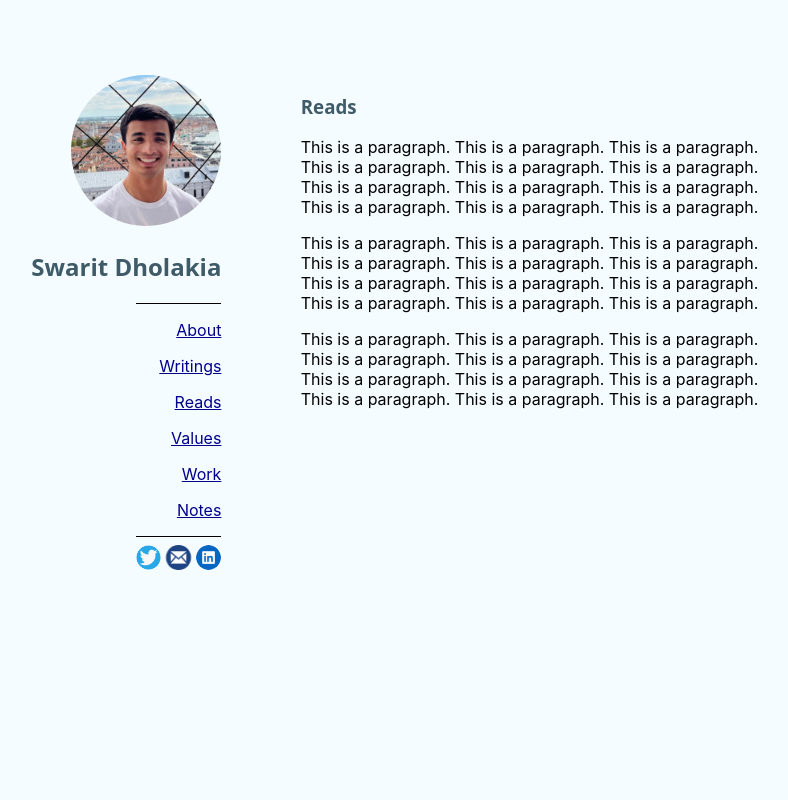
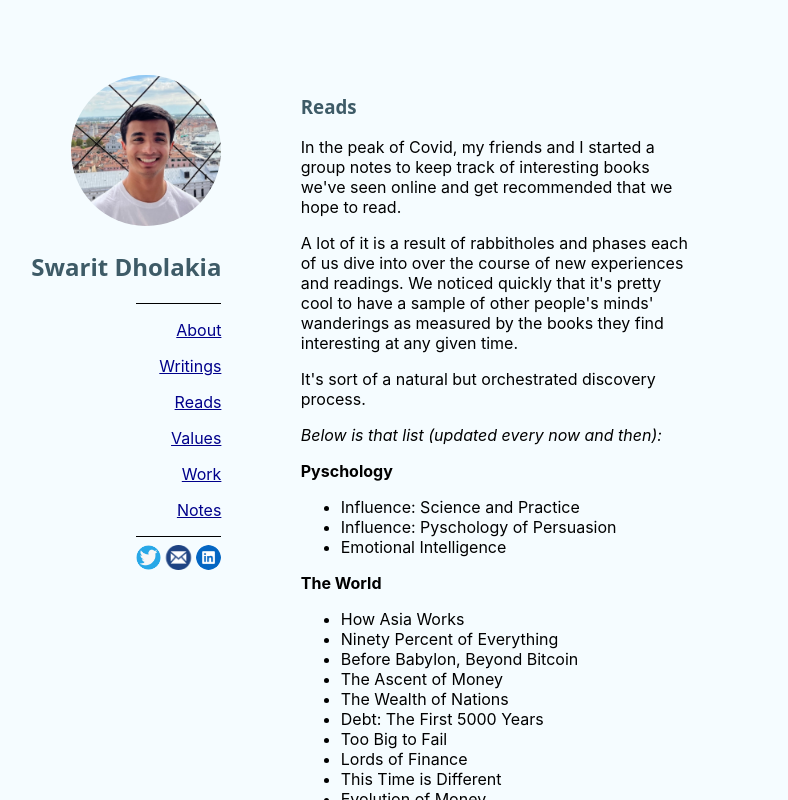
Before and after one commit to swaritd/swaritdholakia.com, a React (Create React App) app: page / in a window 1280 px wide. Both pictures are taken after a click on the element "Reads". Shown: the top 800 px of the page, without its empty margins (265-1053 px from the left). Built offline with nearby package versions, Linux system fonts and the light colour scheme.

Commit message:
addings reads page (#6)
* adding markdown reading dependancy

* adding reads page

```diff
--- a/package.json
+++ b/package.json
@@ -8,6 +8,7 @@
     "@testing-library/user-event": "^13.5.0",
     "react": "^18.2.0",
     "react-dom": "^18.2.0",
+    "react-markdown": "^8.0.7",
     "react-scripts": "5.0.1",
     "web-vitals": "^2.1.4"
   },
--- a/src/css/styles.css
+++ b/src/css/styles.css
@@ -25,21 +25,12 @@
   padding-top: 75px;
 }
 
-.leftbox {
-  align-items: center;
-  justify-content: center;
-}
-
-.rightbox {
-  align-items: center;
-  justify-content: center;
-}
-
 .right {
   text-align: left;
   padding-left: 10%;
   padding-top: 75px;
-  max-width: 1000px;
+  max-width: 50%;
+  padding-bottom: 25px;
 }
 
 .h-align {
--- /dev/null
+++ b/src/media/ReadsPage.js
@@ -0,0 +1,130 @@
+import React from 'react';
+import ReactMarkdown from 'react-markdown';
+
+const ReadsPage = () => {
+    const markdownContent =
+
+`
+In the peak of Covid, my friends and I started a group notes to keep track of interesting books we've seen online and get recommended that we hope to read.
+
+A lot of it is a result of rabbitholes and phases each of us dive into over the course of new experiences and readings. We noticed quickly that it's pretty cool to have a sample of other people's minds' wanderings as measured by the books they find interesting at any given time.
+
+It's sort of a natural but orchestrated discovery process.
+
+*Below is that list (updated every now and then):*
+
+**Pyschology**
+- Influence: Science and Practice
+- Influence: Pyschology of Persuasion
+- Emotional Intelligence
+
+**The World**
+- How Asia Works
+- Ninety Percent of Everything
+- Before Babylon, Beyond Bitcoin
+- The Ascent of Money
+- The Wealth of Nations
+- Debt: The First 5000 Years
+- Too Big to Fail
+- Lords of Finance
+- This Time is Different
+- Evolution of Money
+- Scale: The Universal Laws of Life, Growth, and Death in Organisms, Cities, and Companies
+- Outside the Box: How Globalization Changed from Moving Stuff to Spreading Ideas
+- A Short History of Nearly Everything
+- The Changing World Order
+
+**Ideas + Mindsets**
+- Finite and Infinite Games
+- The Evolution of Everything
+- Courage to be Disliked
+- Antifragile
+- Originals
+- Think Again
+- The Art of Doing Science and Engineering
+- The Inner Game of Tennis
+- Atomic Habits
+- Outliers
+- Good to Great
+- Art of War
+- Weapons of Math Destruction
+- Grinding it Out
+- The Infinite Game
+- Thinking in Systems: A Primer
+- Thinking in Bets: Making Smarter Decisions When You Don't Have All the Facts
+- Wanting: The Power of Mimetic Desire
+- The Scout Mindset
+- Man's Search for Meaning
+- Probabilistic Thinking: Presenting Plural Perspectives
+- The End of Average
+- Principles
+- Let My People Go Surfing: The Education of a Reluctant Businessman
+- Walt Disney: The Triumph of the American Imagination
+- Extreme Ownership: How U.S. Navy SEALs Lead and Win
+- The End of Average: How We Succeed in a World That Values Sameness
+- Range: Why Generalists Triumph in a Specialized World
+- How Will You Measure Your Life?
+
+**Biographies + Stories**
+- Creativity Inc
+- No Rules Rules
+- Shoe Dog
+- Becoming
+- A Promised Land
+- Steve Jobs
+- Eiffel's Tower
+- Into Thin Air
+- Autobiography of Andrew Carnegie
+- Titan: The Life of John D. Rockefeller, Sr.
+- Alexander Hamilton
+- House of Morgan
+- The Contrarian: Peter Thiel and Silicon Valley's Pursuit of Power
+- Losing my Virginity
+- How to Turn Down a Billion Dollars: The Snapchat Story
+- The Third Door
+- Pour Your Heart into It
+- Super Pumped
+- Amazon Unbound
+- The Everything Store
+- Elon Musk by Ashlee Vance
+- Overnight Success: Federal Express
+- Kochland: The Secret History of Koch Industries and Corporate Power in America
+- Vanderbilt: The Rise and Fall of an American Dynasty
+- The Rise of Theodore Roosevelt
+- (Biographies by Robert Caro)
+- Burn Rate: Launching a Startup and Losing My Mind
+
+**Science**
+- Why We Sleep
+- How to Avoid a Climate Disaster
+- Deadliest Enemy
+- Design of Everyday Things
+- Lifespan
+- The Grid: The Fraying Wires Between Americans and Our Energy Future
+
+**Startups + Business**
+- Zero to One
+- Linchpin
+- Breakthrough Advertising
+- What Got You Here Won’t Get You There
+- How to Lie with Statistics
+- Jobs to be Done: Theory to Practice
+- Competing Against Luck
+- Loonshots
+- The Upstarts
+- Why Mexicans Don't Drink Molson
+
+**Technology**
+- Electronic Value Exchange
+- The Innovation Stack
+
+`;
+
+    return (
+      <div>
+        <ReactMarkdown>{markdownContent}</ReactMarkdown>
+      </div>
+    );
+  };
+
+export default ReadsPage
--- a/src/pages/App.js
+++ b/src/pages/App.js
@@ -25,7 +25,7 @@
     <div className="container">
 
       <div className="left">
-        <div className='leftbox'>
+        <div>
 
           <img src={headshot} alt='headshot' style={{ width: '150px', height: 'auto' }}></img>
 
--- a/src/pages/Reads.js
+++ b/src/pages/Reads.js
@@ -1,5 +1,6 @@
 import React from 'react';
 import '../css/styles.css';
+import ReadsPage from '../media/ReadsPage';
 
 const Reads = () => {
   return (
@@ -9,36 +10,8 @@
           <h3 className='text'>Reads</h3>
         </div>
 
-        <p>
-          This is a paragraph. This is a paragraph. This is a paragraph.
-          <br></br>
-          This is a paragraph. This is a paragraph. This is a paragraph.
-          <br></br>
-          This is a paragraph. This is a paragraph. This is a paragraph.
-          <br></br>
-          This is a paragraph. This is a paragraph. This is a paragraph.
+        <ReadsPage/>
 
-        </p>
-        <p>
-          This is a paragraph. This is a paragraph. This is a paragraph.
-          <br></br>
-          This is a paragraph. This is a paragraph. This is a paragraph.
-          <br></br>
-          This is a paragraph. This is a paragraph. This is a paragraph.
-          <br></br>
-          This is a paragraph. This is a paragraph. This is a paragraph.
-
-        </p>
-        <p>
-          This is a paragraph. This is a paragraph. This is a paragraph.
-          <br></br>
-          This is a paragraph. This is a paragraph. This is a paragraph.
-          <br></br>
-          This is a paragraph. This is a paragraph. This is a paragraph.
-          <br></br>
-          This is a paragraph. This is a paragraph. This is a paragraph.
-
-        </p>
       </div>
   );
 };
```
Also changed, not shown: src/media/draft.md (added), 1 other file (tests, documents, lock files or other folders).
